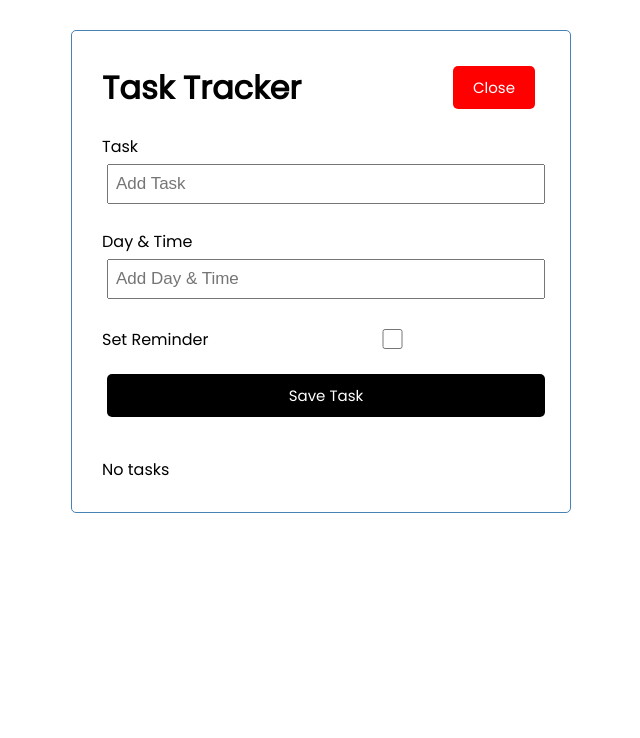
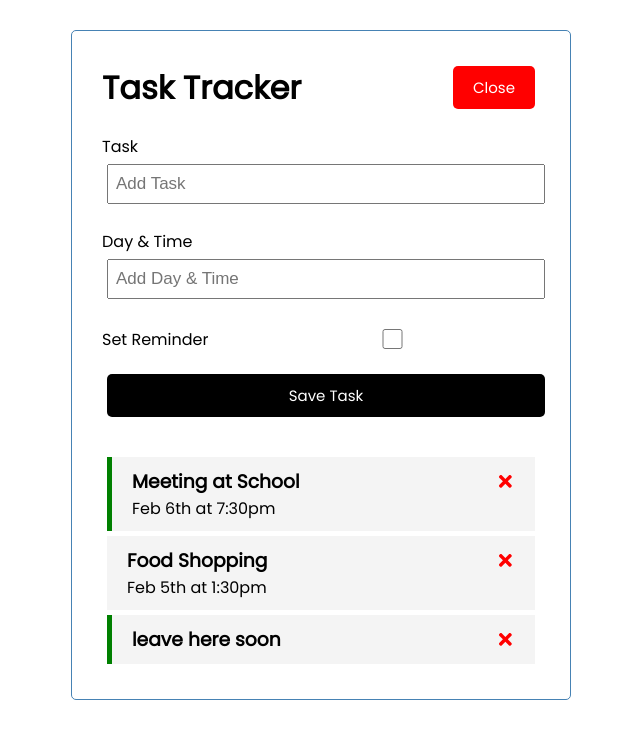
Before and after one commit to osigie/react-task-tracker, a React (Create React App) app: page / in a window 1280 px wide. Shown: the top 738 px of the page, without its empty margins (319-959 px from the left). Built offline with nearby package versions, Linux system fonts and the light colour scheme; data requests are answered from the project's data file; the HTML template or start-up script is replaced by a standard one.

Commit message:
added delete and post

```diff
--- a/db.json
+++ b/db.json
@@ -1,17 +1,22 @@
 {
   "tasks": [
-    {
-      "id": 1,
-      "text": "Doctors Appointment",
-      "day": "Feb 5th at 2:30pm",
-      "reminder": true
-    },
     {
       "id": 2,
       "text": "Meeting at School",
       "day": "Feb 6th at 7:30pm",
       "reminder": true
     },
-    { "id": 3, "text": "Food Shopping", "day": "Feb 5th at 1:30pm", "reminder": false }
+    {
+      "id": 3,
+      "text": "Food Shopping",
+      "day": "Feb 5th at 1:30pm",
+      "reminder": false
+    },
+    {
+      "text": "leave here soon",
+      "day": "",
+      "reminder": true,
+      "id": 4
+    }
   ]
 }
--- a/src/App.js
+++ b/src/App.js
@@ -1,6 +1,6 @@
 import Header from "./components/Header"
 import Tasks from "./components/Tasks"
-import { useState } from "react";
+import { useState, useEffect } from "react";
 import AddTask from "./components/AddTask"
 
 
@@ -9,12 +9,28 @@ function App() {
 
   const [showTask, setShowAddTask] = useState(true)
 
-  const [tasks, setTasks] = useState([
+  const [tasks, setTasks] = useState([]);
 
-  ]);
+  useEffect(()=>{
+const getData = async ()=>{
+const dataFromServer = await getFromBackEnd();
+setTasks(dataFromServer)
+}
+
+getData()
+  }, [])
+
+///Get data from mock server
+const getFromBackEnd = async ()=>{
+  const res = await fetch('http://localhost:4000/tasks')
+  const data = await res.json();
+  return data
+}
+
 
 //Delete Task
-const deleteTask= (id)=>{
+const deleteTask= async (id)=>{
+  await fetch(`http://localhost:4000/tasks/${id}`, {method: 'DELETE'})
 setTasks(tasks.filter((each)=>each.id !== id))
 }
 
@@ -22,14 +38,14 @@ setTasks(tasks.filter((each)=>each.id !== id))
 const toggleReminder= (id)=>{
 setTasks(tasks.map((each)=> each.id === id ? {...each, reminder: !each.reminder}: each))
 }
-let iD = 0
+// let iD = 0
 
 //Add Tasks
-const addMoreTask =(task)=>{
-  (tasks.length === 0) ? iD = 1 : iD = tasks.length + 1
-
-  const newTask = {...task, id:iD}
-  setTasks([...tasks, newTask])
+const addMoreTask = async(task)=>{
+  // (tasks.length === 0) ? iD = 1 : iD = tasks.length + 1
+const res = await fetch('http://localhost:4000/tasks', {method: 'POST', headers: {"Content-type": 'application/json'}, body: JSON.stringify(task)})
+const data = await res.json()
+setTasks([...tasks, data])
 }
 //Togge Show Task
 const changedTask =()=>{
```
